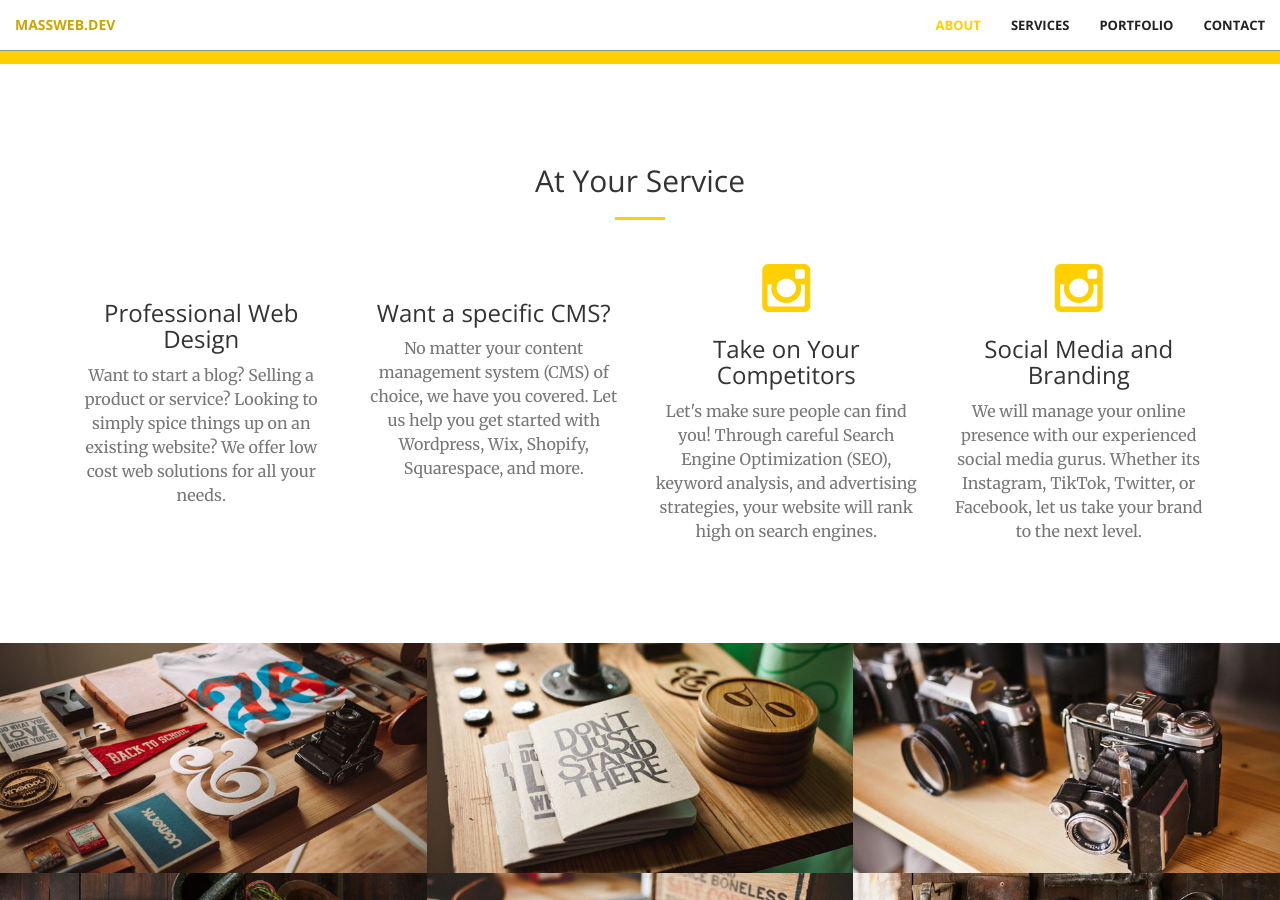
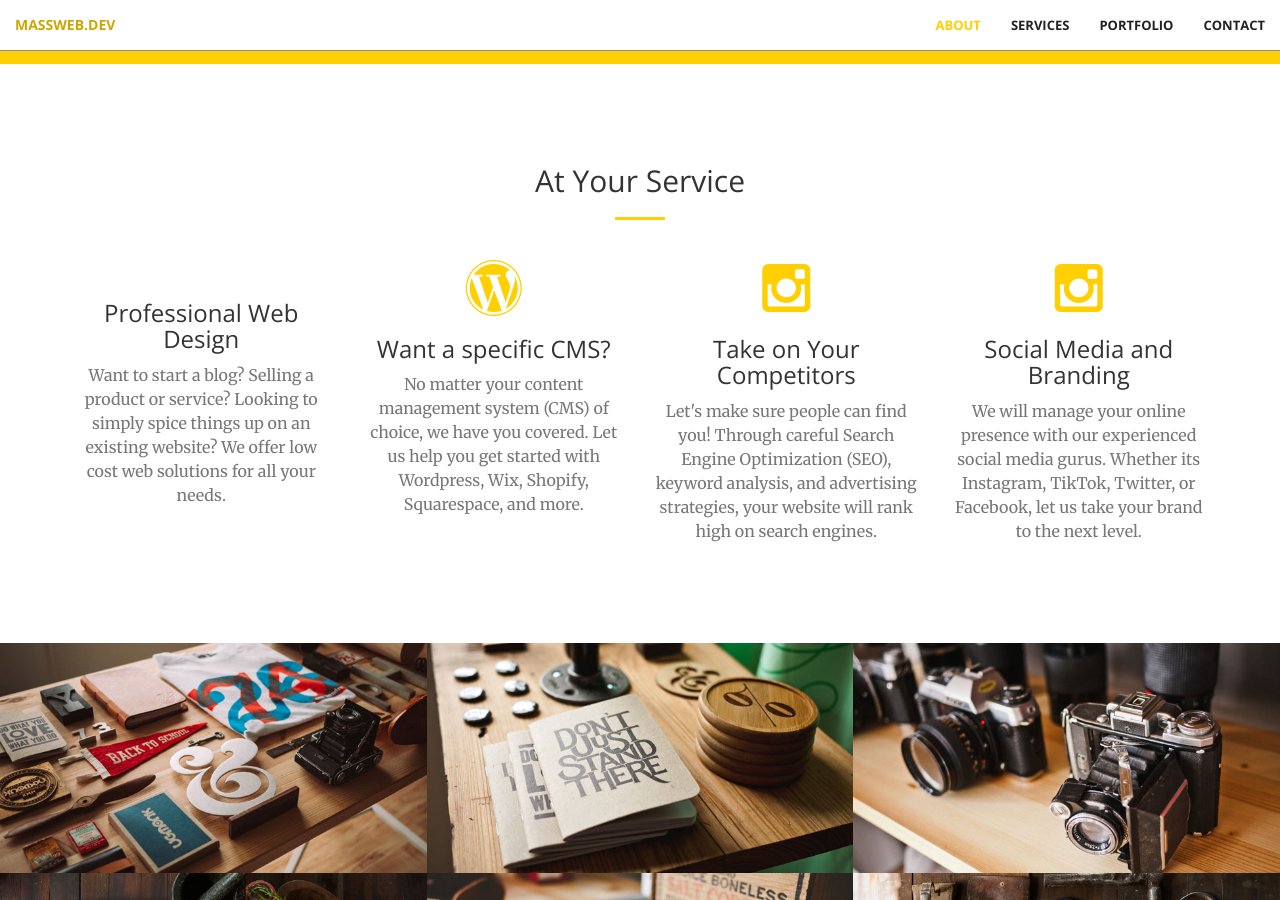
Before and after one commit to masswebdev/massweb.dev, a Jekyll site: the page built from index.html, in a window 1280 px wide and 900 px high, scrolled down 1224 px. Built offline with Jekyll 4.4.1, drawn with Linux system fonts in a browser that asks for light colours.

Commit message:
Update services.html

```diff
--- a/_includes/services.html
+++ b/_includes/services.html
@@ -18,7 +18,7 @@
             </div>
             <div class="col-lg-3 col-md-6 text-center">
                 <div class="service-box">
-                    <i class="fa fa-4x fa-wordpress-simple wow bounceIn text-primary" data-wow-delay=".1s"></i>
+                    <i class="fa fa-4x fa-wordpress wow bounceIn text-primary" data-wow-delay=".1s"></i>
                     <h3>Want a specific CMS?</h3>
                     <p class="text-muted">No matter your content management system (CMS) of choice, we have you covered. Let us help you get started with Wordpress, Wix, Shopify, Squarespace, and more.</p>
                 </div>
```
